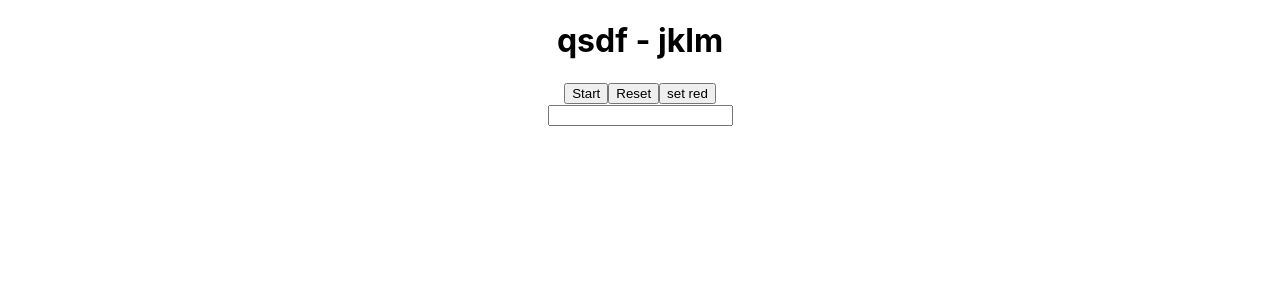
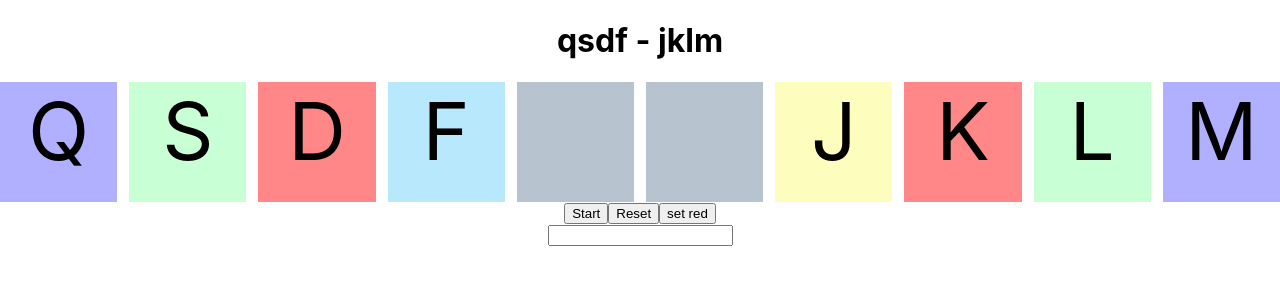
Before and after one commit to fang44Zen/Tiktype, a React (Create React App) app: page / in a window 1280 px wide. Shown: the top 300 px of the page. Built offline with nearby package versions, Linux system fonts and the light colour scheme.

Commit message:
keyboard setup + try features no success

```diff
--- a/package.json
+++ b/package.json
@@ -6,6 +6,7 @@
     "@testing-library/jest-dom": "^5.16.5",
     "@testing-library/react": "^13.4.0",
     "@testing-library/user-event": "^13.5.0",
+    "animate.css": "^4.1.1",
     "node-sass": "^7.0.3",
     "react": "^18.2.0",
     "react-dom": "^18.2.0",
--- /dev/null
+++ b/src/components/keyboards/keyboard-lelve1/keyboard-1.component.jsx
@@ -0,0 +1,26 @@
+import 'animate.css';
+import { useState } from 'react';
+import './keyboard.styles.scss';
+
+const KeyboardOne = ({keyValue}) =>{
+    const [characValue, setCharacValue] = useState(keyValue);
+    const keysList = ['Q','S','D','F','J','K','L','M'];
+     return(
+        <div className='keyboard-one-group'>
+            {/* <h1 class="animate__animated animate__flash animate__infinite">An animated element</h1> */}
+            <span className={keyValue===keysList[0]?'animate__animated animate__flash animate__infinite key-style oriculaire-keys':
+        'key-style oriculaire-keys'}>{keysList[0]}</span>
+            <span className='key-style annulaire-keys' >{keysList[1]}</span>
+            <span className='key-style majeur-keys'>{keysList[2]}</span>
+            <span className='key-style left-index-keys' >{keysList[3]}</span>
+            <span className='key-style blank-keys'></span>
+            <span className='key-style blank-keys'></span>
+            <span className='key-style right-index-keys' >{keysList[4]}</span>
+            <span className='key-style majeur-keys' >{keysList[5]}</span>
+            <span className='key-style annulaire-keys'>{keysList[6]}</span>
+            <span className='key-style oriculaire-keys' >{keysList[7]}</span>
+        </div>
+    )
+}
+
+export default KeyboardOne;
--- /dev/null
+++ b/src/components/keyboards/keyboard-lelve1/keyboard.styles.scss
@@ -0,0 +1,35 @@
+.keyboard-one-group{
+    display: flex;
+    justify-content: center;
+    gap: 12px;
+
+}
+.key-style{
+    display: inline-block;
+    width: 120px;
+    height: 120px;
+    font-size: 80px;
+}
+
+.oriculaire-keys{
+    background-color: #B1AFFF;
+}
+.annulaire-keys{
+    background-color: #C8FFD4;
+}
+.left-index-keys{
+    background-color: #B8E8FC;
+}
+.right-index-keys{
+    background-color: #FDFDBD;
+}
+.majeur-keys{
+    background-color: #FF8787;
+}
+.blank-keys{
+    background-color: #B7C4CF;
+}
+.blink-anim{
+    background-color: darkblue;
+
+}
--- a/src/components/level1/exo1.component.jsx
+++ b/src/components/level1/exo1.component.jsx
@@ -1,10 +1,12 @@
 import { useEffect, useState } from "react";
+import KeyboardOne from "../keyboards/keyboard-lelve1/keyboard-1.component";
 import './exo1.styles.scss';
 
 const FirstExo = () =>{
 
     const [letters, setLetters] = useState([]);
     const [inputValue, setInputValue] = useState('');
+    const[keyValue, setKeyValue] = useState('');
     const keysList = ['Q','S','D','F','J','K','L','M'];
 
     const resetArray = () =>{
@@ -20,7 +22,7 @@ const FirstExo = () =>{
             string = {str: string+keysList[random], color: "normal-answer"};
             setLetters(letters => [...letters, string]);
         }
-        console.log(letters.map(e =>e.str));
+        // console.log(letters.map(e =>e.str));
     };
 
     const inputListener = (event) =>{
@@ -43,6 +45,8 @@ const FirstExo = () =>{
         var charInput = inputValue.charAt(inputValue.length-1);
         const copyLetter = letters;
         var charRandom =  copyLetter.map(elem =>elem.str);
+        setKeyValue(charRandom[inputValue.length-1])
+        console.log(keyValue)
         if(charInput === charRandom[inputValue.length-1]){
             const goodAnswer = copyLetter.map((elem,i)=>{
                 if(i === inputValue.length-1){
@@ -66,13 +70,16 @@ const FirstExo = () =>{
             setLetters(wrongAnswer);
             }
         }
-    }, [inputValue]);
+
+
+    }, [inputValue, keyValue]);
 
     const keyHandler = (event) =>{}
 
     return(
         <div>
             <h1>qsdf - jklm</h1>
+            <KeyboardOne keyValue={keyValue}/>
             <div>
             {letters.map((elem, id) =>(
                 id % 5 ===0 & id > 1 ? <span> </span>:
```
Also changed, not shown: 1 other file (tests, documents, lock files or other folders).
